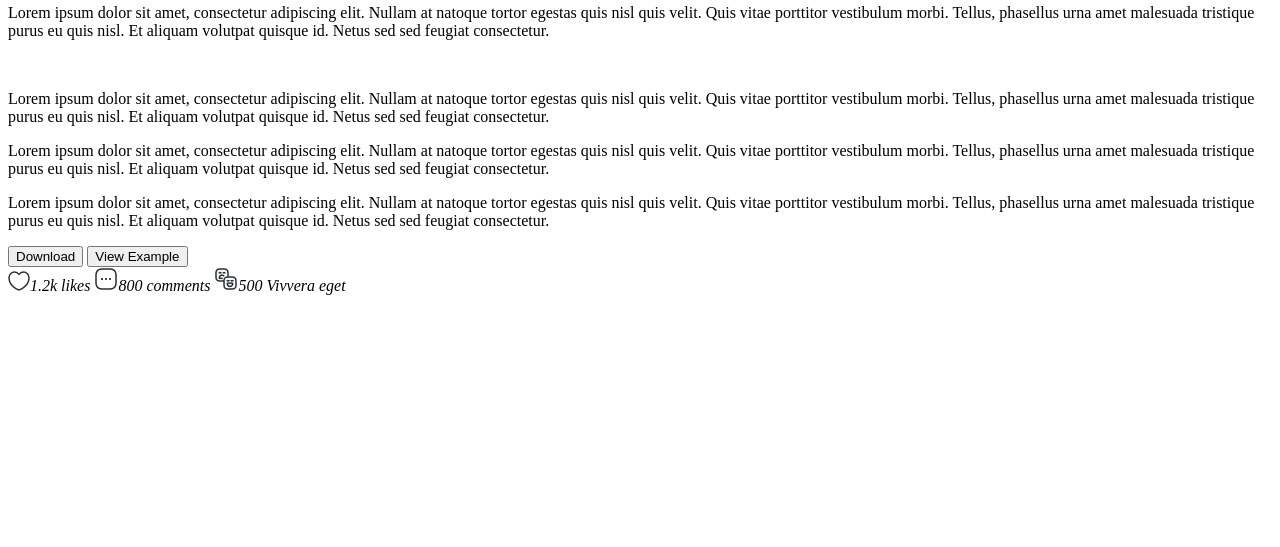
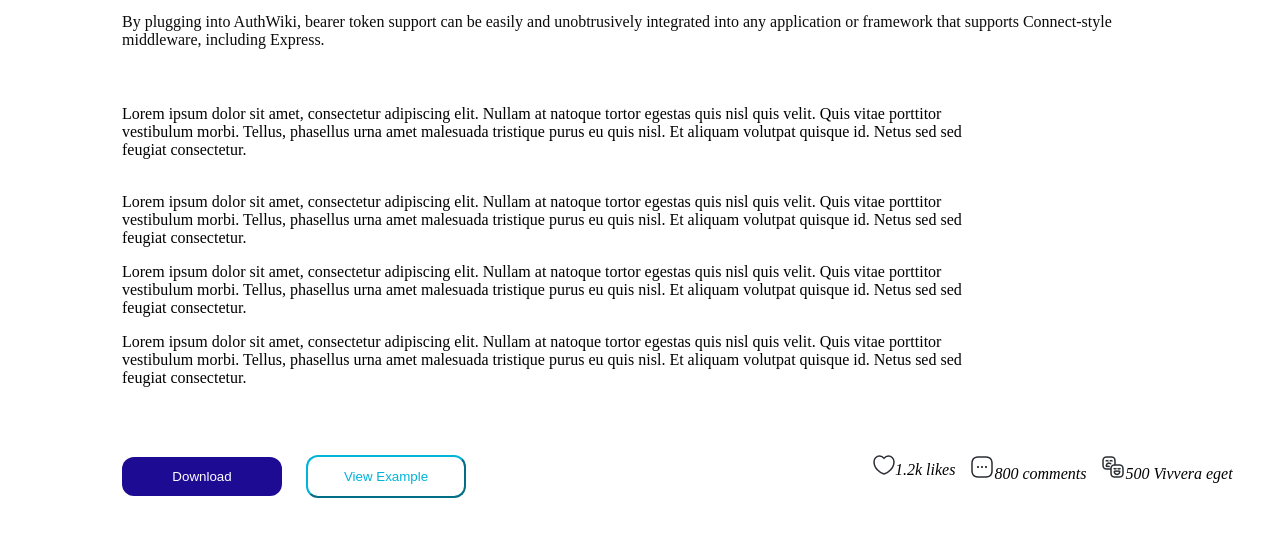
Before and after one commit to Saakastor/documentationPageTest.github.io, a plain HTML site: page index.html in a window 1280 px wide. Shown: the part 343-890 px from the top of the page. Before the commit the page ends 800 px from the top, so only its background shows below. Drawn offline with Linux system fonts and the light colour scheme; a script that the page names is missing; a web font is replaced by a local one.

Commit message:
Update index.html

```diff
--- a/index.html
+++ b/index.html
@@ -5,7 +5,7 @@
     <meta http-equiv="X-UA-Compatible" content="IE=edge" />
     <meta name="viewport" content="width=device-width, initial-scale=1.0" />
     <title>Documentation Page</title>
-    <link rel="stylesheet" href="Documentation.css" />
+    <link rel="stylesheet" href="style.css" />
     <script src="Documentation.js"></script>
     <script src="https://use.fontawesome.com/96d57cb5c7.js"></script>
     <link
```
